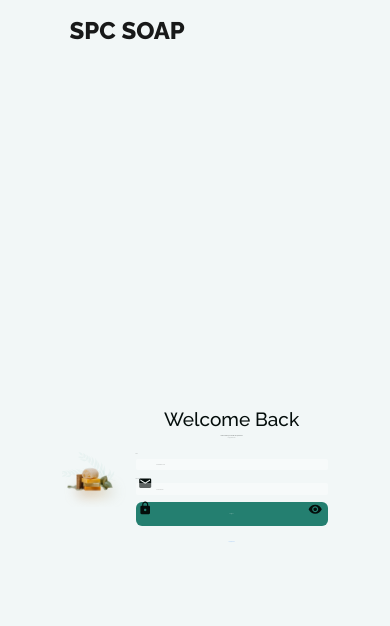
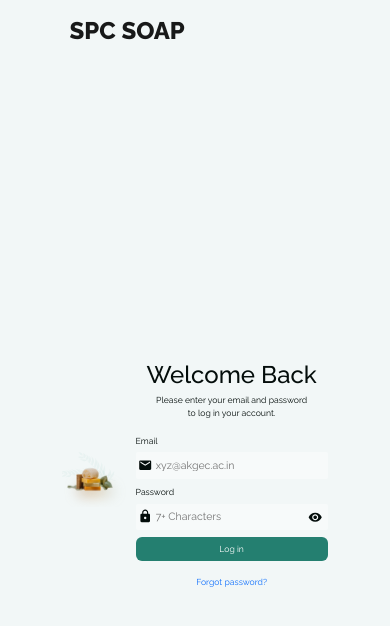
Before and after one commit to saksham-tiwari/spc, a React (Create React App) app: page /login in a window 390 px wide. Shown: the top 626 px of the page. Built offline with nearby package versions, Linux system fonts and the light colour scheme.

Commit message:
Add Auth responsive

```diff
--- a/src/Pages/Authentication/Login/Login.css
+++ b/src/Pages/Authentication/Login/Login.css
@@ -3,7 +3,7 @@
     height: 100vh; */
     display: flex;
     justify-content:center;
-    font-size: 1rem;
+    font-size: 1rem ;
     /* width: 37.875rem; */
     /* height: 46rem; */
 }
@@ -41,7 +41,6 @@
 
 .forgot-password-text > p{
     font-weight: 500;
-    font-size: 0.9rem;
     line-height: 130.4%;
     letter-spacing: 0.015em;
     color: var(--primary);
@@ -53,22 +52,7 @@
     border: 1px solid transparent;
     padding: 0.45rem 0;
     padding-left: 10%;
-}
-.email-icon{
-    position: absolute;
-    top: 2.9rem;
-    left: 0.2rem;
-}
-.eye-icon{
-    position: absolute;
-    top: 3rem;
-    right: 0.5rem;
-    cursor: pointer;
-}
-.password-icon{
-    position: absolute;
-    top: 2.9rem;
-    left: 0.2rem;
+    font-size: 1.1rem;
 }
 .Linker{
     text-decoration: none;
@@ -77,5 +61,80 @@
     color: rgb(199, 11, 11);
     margin: 0;
     padding: 0;
+}
 
-}
+@media only screen and (max-width:2560px) {
+    .login-para > p , .login-para > p > p , .login-button , .forgot-password-text > p , .forgot-password-text > a > p , .alerts ,  .lp , .le{
+        font-size: 1.3rem !important;
+    }
+
+     .forgot-password-text > p , .forgot-password-text > a > p  {
+        font-size: 1.3rem !important;
+    }
+    .login-heading > h1{
+        font-size: 3.5rem !important;
+    }
+    .email-icon{
+        position: absolute;
+        top: -6rem !important;
+        left: 0.2rem;
+    }
+    .eye-icon{
+        position: absolute;
+        top: -6rem !important;
+        right: 0.5rem;
+        cursor: pointer;
+    }
+    .password-icon{
+        position: absolute;
+        top: -6rem !important   ;
+        left: 0.2rem;
+    }
+    .login-button{
+        position: relative;
+        top: -5rem;
+    }
+    .forgot-password-text{
+        position: relative;
+        top: -7rem;
+    }
+
+  }
+
+  @media only screen and (max-width:1548px) {
+    .login-para > p , .login-para > p > p , .login-button , .forgot-password-text > p , .forgot-password-text > a > p , .alerts ,  .lp , .le{
+        font-size: 0.9rem !important;
+    }
+
+     .forgot-password-text > p , .forgot-password-text > a > p  {
+        font-size: 0.9rem !important;
+    }
+
+    .email-icon{
+        position: absolute;
+        top: 2.9rem !important;
+        left: 0.2rem;
+    }
+    .eye-icon{
+        position: absolute;
+        top: 3rem !important;
+        right: 0.5rem;
+        cursor: pointer;
+    }
+    .password-icon{
+        position: absolute;
+        top: 2.9rem !important;
+        left: 0.2rem;
+    }
+    .login-button{
+        position: relative;
+        top: 0rem;
+    }
+    .forgot-password-text{
+        position: relative;
+        top: 0rem;
+    }
+    .login-heading > h1{
+        font-size: 2.5rem !important;
+    }
+  }
--- a/src/Pages/Authentication/Login/Login.jsx
+++ b/src/Pages/Authentication/Login/Login.jsx
@@ -64,7 +64,7 @@ return (<>
 
                 <form onSubmit={handleSubmit(onSubmit)}>
                     <div className='email mb-1'>
-                        <label className='py-2'>Email</label>
+                        <label className='py-2 le'>Email</label>
                         <div className='email-icon'>
                             <EmailIcon />
                         </div>
@@ -73,7 +73,7 @@ return (<>
                     </div>
 
                     <div className='password mb-1'>
-                        <label className='py-2'>Password</label>
+                        <label className='py-2 lp'>Password</label>
                         <div className='password-icon'>
                             <LockIcon />
                         </div>
--- a/src/Pages/Authentication/Otp/Otp.css
+++ b/src/Pages/Authentication/Otp/Otp.css
@@ -38,7 +38,7 @@
 
 .forgot-password-text > p{
     font-weight: 500;
-    font-size: 0.9rem;
+    font-size: 0.9rem ;
     line-height: 130.4%;
     letter-spacing: 0.015em;
     color: var(--primary);
--- a/src/Pages/Authentication/Register/Register.css
+++ b/src/Pages/Authentication/Register/Register.css
@@ -38,7 +38,7 @@
 
 .forgot-password-text > p{
     font-weight: 500;
-    font-size: 0.9rem;
+    font-size: 0.9rem ;
     line-height: 130.4%;
     letter-spacing: 0.015em;
     color: var(--primary);
@@ -53,7 +53,7 @@
 }
 .email-icon{
     position: absolute;
-    top: 2.9rem;
+    top: 3rem;
     left: 0.2rem;
 }
 .eye-icon{
@@ -63,6 +63,6 @@
 }
 .password-icon{
     position: absolute;
-    top: 2.9rem;
+    top: 3rem;
     left: 0.2rem;
 }
```
Also changed, not shown: 1 other file (tests, documents, lock files or other folders).
